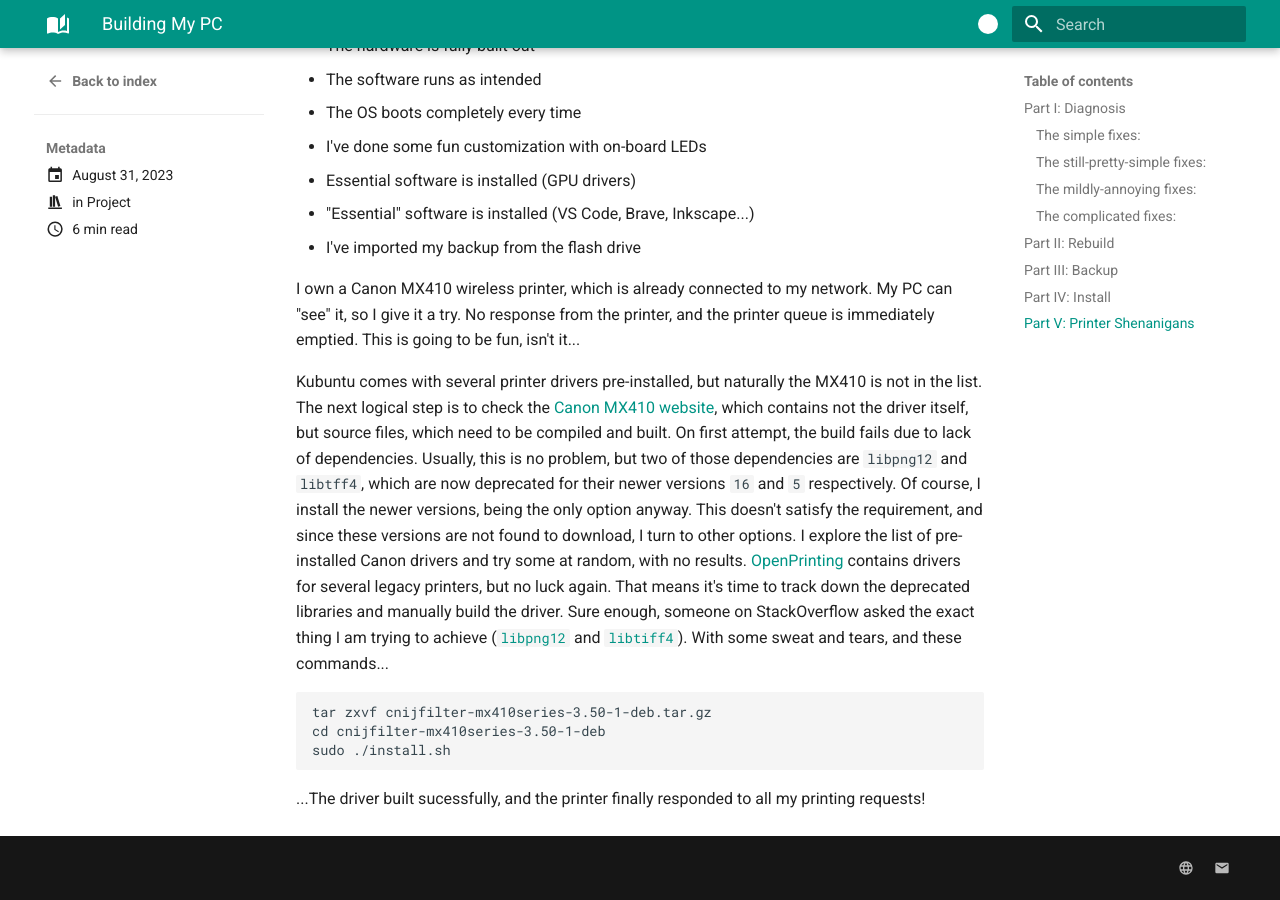
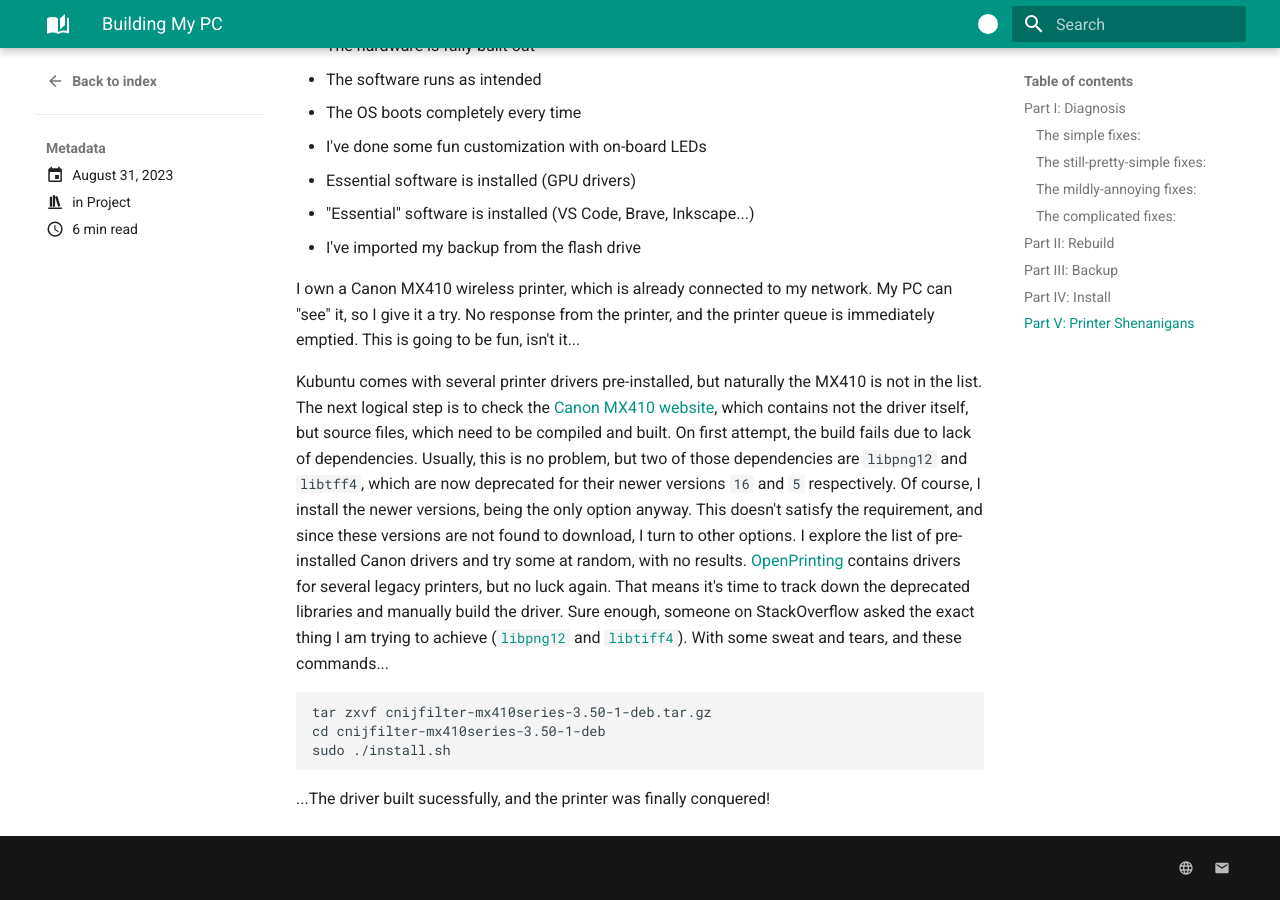
Before and after one commit to nicfv/Me, an MkDocs documentation site: the page built from docs/posts/building-pc.md, in a window 1280 px wide and 900 px high, scrolled down 3380 px. Built offline with MkDocs 1.6.1 and Material for MkDocs 9.7.7, drawn with Linux system fonts in a browser that asks for light colours.

Commit message:
Update closing

````diff
--- a/docs/posts/building-pc.md
+++ b/docs/posts/building-pc.md
@@ -104,4 +104,4 @@ cd cnijfilter-mx410series-3.50-1-deb
 sudo ./install.sh
 ```
 
-...The driver built sucessfully, and the printer finally responded to all my printing requests!
+...The driver built sucessfully, and the printer was finally conquered!
````
